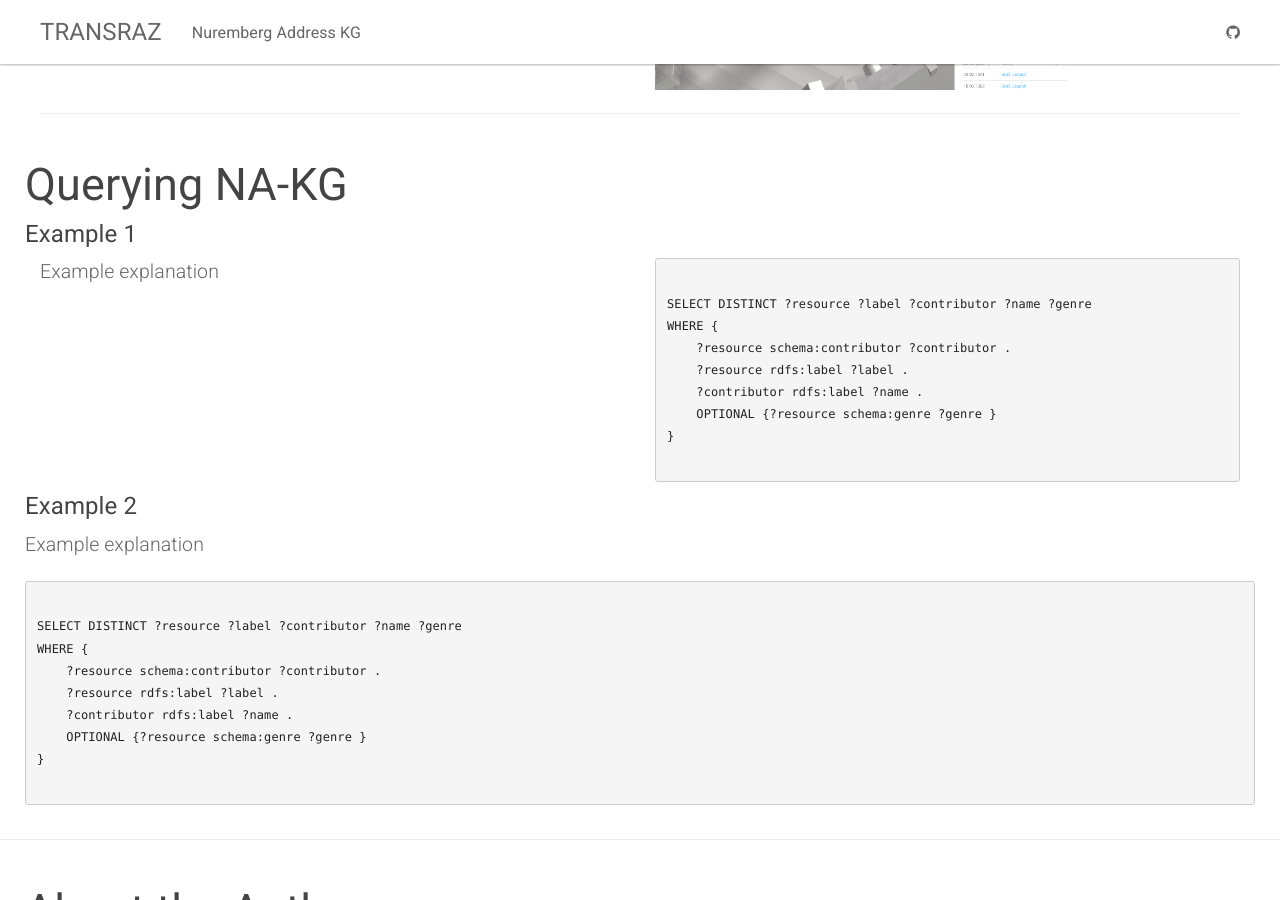
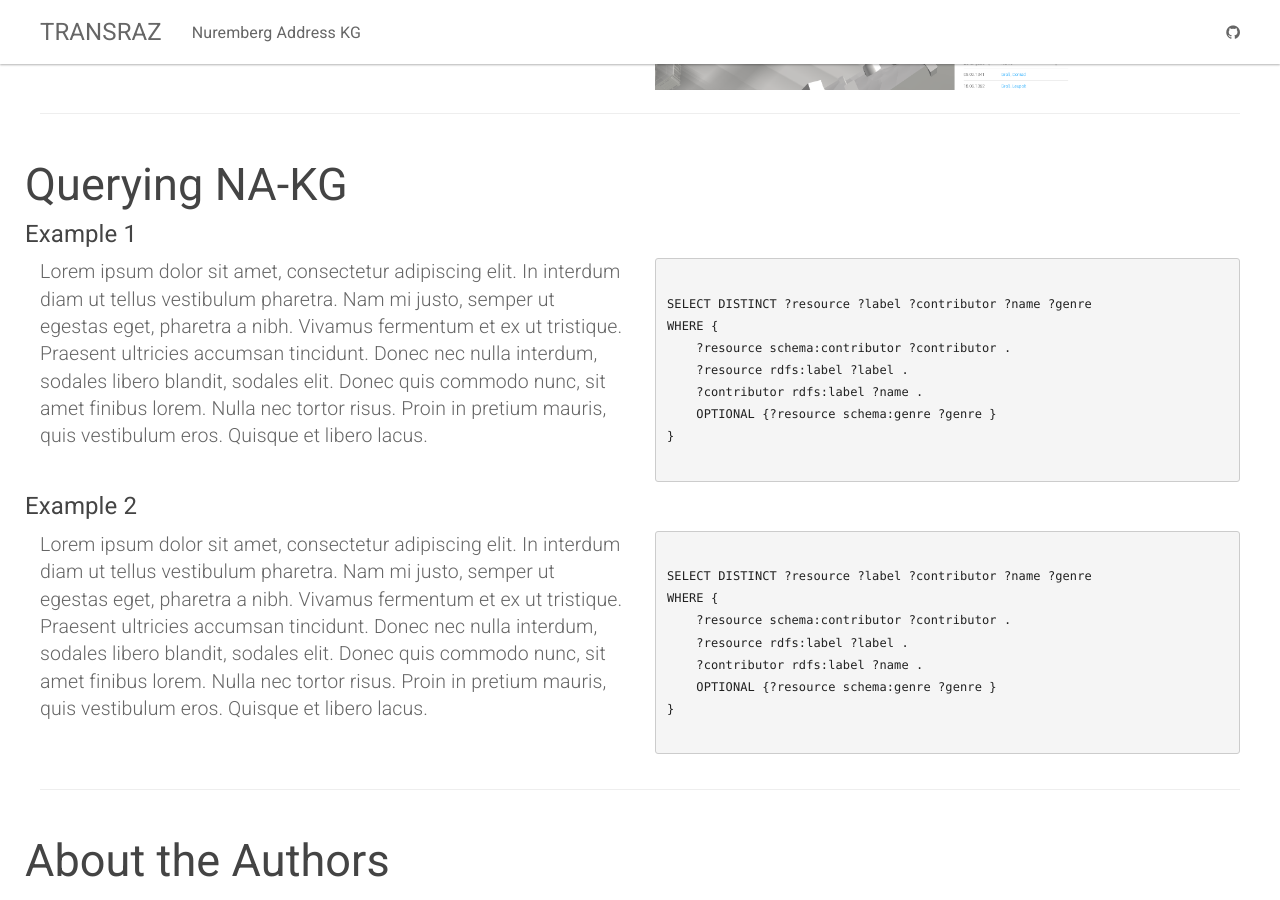
Before and after one commit to ISE-FIZKarlsruhe/Transraz, a Jekyll site: the page built from NA-KG.html, in a window 1280 px wide and 900 px high, scrolled down 2120 px. Built offline with Jekyll 4.4.1, drawn with Linux system fonts in a browser that asks for light colours.

Commit message:
query columns

```diff
--- a/NA-KG.html
+++ b/NA-KG.html
@@ -75,7 +75,7 @@
         <h2 class="header-light regular-pad">Querying NA-KG</h2>
             <h4>Example 1</h4>
         <div class="col-md-6">
-            <p class="lead">Example explanation</p>
+            <p class="lead">Lorem ipsum dolor sit amet, consectetur adipiscing elit. In interdum diam ut tellus vestibulum pharetra. Nam mi justo, semper ut egestas eget, pharetra a nibh. Vivamus fermentum et ex ut tristique. Praesent ultricies accumsan tincidunt. Donec nec nulla interdum, sodales libero blandit, sodales elit. Donec quis commodo nunc, sit amet finibus lorem. Nulla nec tortor risus. Proin in pretium mauris, quis vestibulum eros. Quisque et libero lacus. </p>
         </div>
 
         <div class="col-md-6">
@@ -91,7 +91,11 @@
         </div>
 
             <h4>Example 2</h4>
-            <p class="lead">Example explanation</p>
+        <div class="col-md-6">
+            <p class="lead">Lorem ipsum dolor sit amet, consectetur adipiscing elit. In interdum diam ut tellus vestibulum pharetra. Nam mi justo, semper ut egestas eget, pharetra a nibh. Vivamus fermentum et ex ut tristique. Praesent ultricies accumsan tincidunt. Donec nec nulla interdum, sodales libero blandit, sodales elit. Donec quis commodo nunc, sit amet finibus lorem. Nulla nec tortor risus. Proin in pretium mauris, quis vestibulum eros. Quisque et libero lacus. </p>
+        </div>
+
+        <div class="col-md-6">
             <pre><code>
 SELECT DISTINCT ?resource ?label ?contributor ?name ?genre
 WHERE {
```
